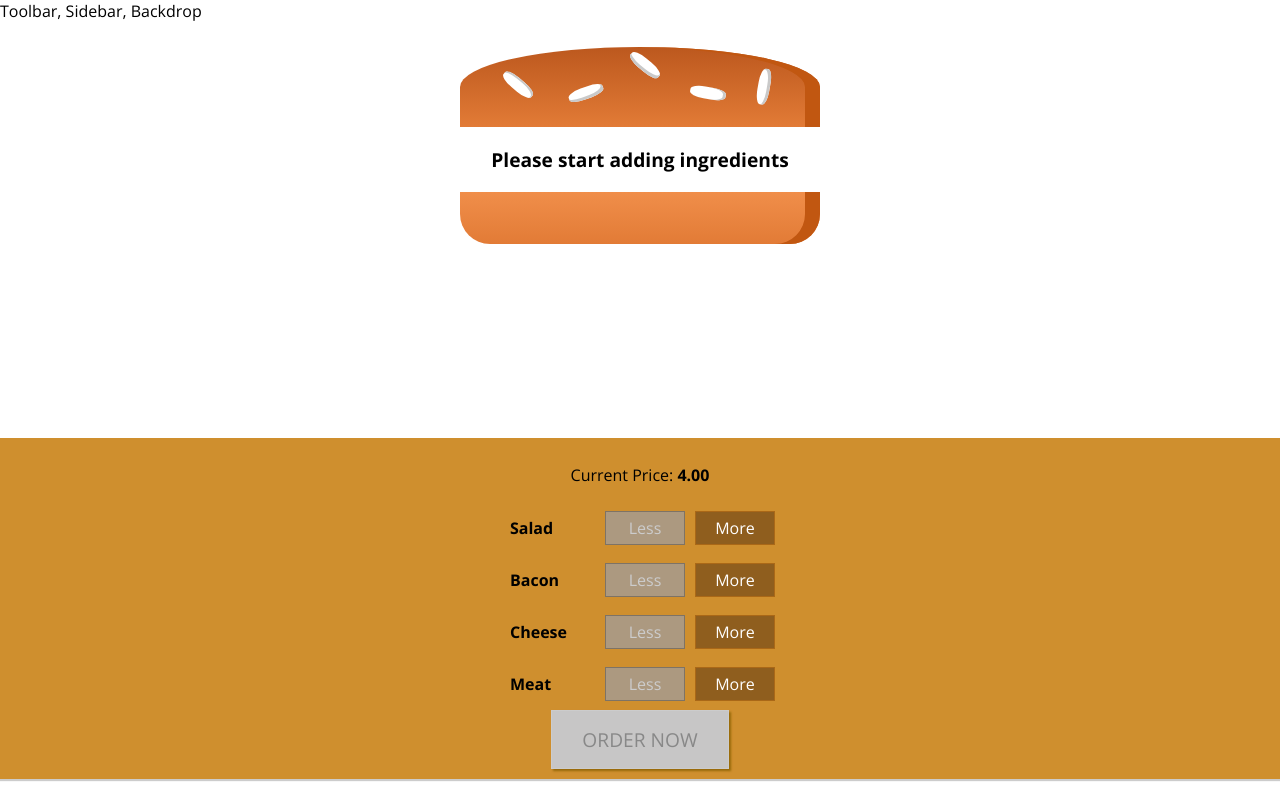
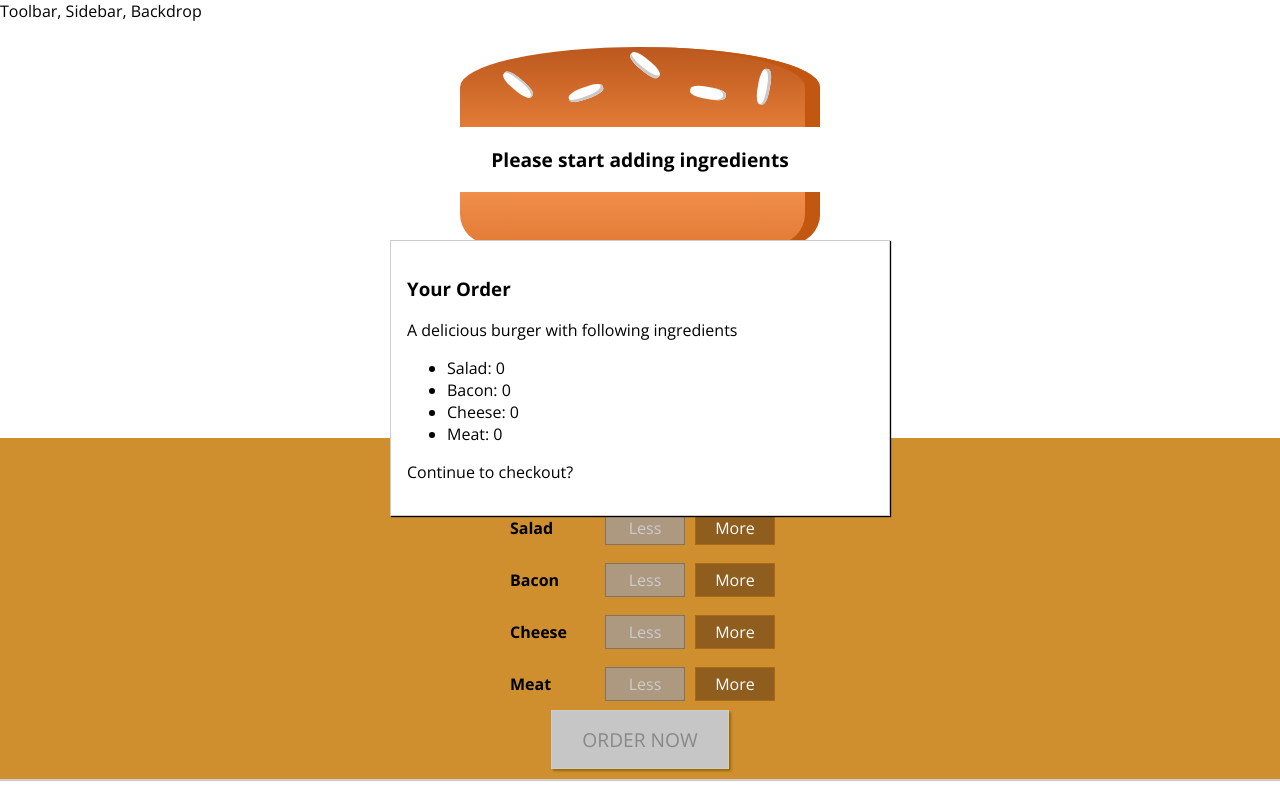
Before and after one commit to sid995/burger-builder-application, a React app: page / in a window 1280 px wide. Built offline with nearby package versions, Linux system fonts and the light colour scheme.

Commit message:
Basic modal without conditional backdrop

```diff
--- /dev/null
+++ b/src/components/Burger/OrderSummary/OrderSummary.js
@@ -0,0 +1,23 @@
+import React from 'react'
+import Auxx from '../../../hoc/Auxx'
+
+const OrderSummary = props => {
+	const ingredientSummary = Object.keys(props.ingredients).map(igKey => {
+		return (
+			<li key={igKey}>
+				<span style={{ textTransform: 'capitalize' }}>{igKey}</span>: {props.ingredients[igKey]}
+			</li>
+		)
+	})
+
+	return (
+		<Auxx>
+			<h3>Your Order</h3>
+			<p>A delicious burger with following ingredients</p>
+			<ul>{ingredientSummary}</ul>
+			<p>Continue to checkout?</p>
+		</Auxx>
+	)
+}
+
+export default OrderSummary
--- /dev/null
+++ b/src/components/UI/Modal/Modal.css
@@ -0,0 +1,20 @@
+.Modal {
+	position: fixed;
+	z-index: 500;
+	background-color: white;
+	width: 70%;
+	border: 1px solid #ccc;
+	box-shadow: 1px 1px 1px black;
+	padding: 16px;
+	left: 15%;
+	top: 30%;
+	box-sizing: border-box;
+	transition: all 0.3s ease-out;
+}
+
+@media (min-width: 600px) {
+	.Modal {
+		width: 500px;
+		left: calc(50% - 250px);
+	}
+}
--- /dev/null
+++ b/src/components/UI/Modal/Modal.js
@@ -0,0 +1,6 @@
+import React from 'react'
+import './Modal.css'
+
+const Modal = props => <div className='Modal'>{props.children}</div>
+
+export default Modal
--- a/src/containers/BurgerBuilder/BurgerBuilder.js
+++ b/src/containers/BurgerBuilder/BurgerBuilder.js
@@ -2,6 +2,8 @@
 import Auxx from '../../hoc/Auxx'
 import Burger from '../../components/Burger/Burger'
 import BuildControls from '../../components/Burger/BuildControls/BuildControls'
+import Modal from '../../components/UI/Modal/Modal'
+import OrderSummary from '../../components/Burger/OrderSummary/OrderSummary'
 
 const INGREDIENT_PRICES = {
 	salad: 0.5,
@@ -85,6 +87,9 @@
 
 		return (
 			<Auxx>
+				<Modal>
+					<OrderSummary ingredients={this.state.ingredients} />
+				</Modal>
 				<Burger ingredients={this.state.ingredients} />
 				<BuildControls
 					ingredientAdded={this.addIngredientHandler}
```
Also changed, not shown: src/components/UI/Backdrop/Backdrop.js (added).
